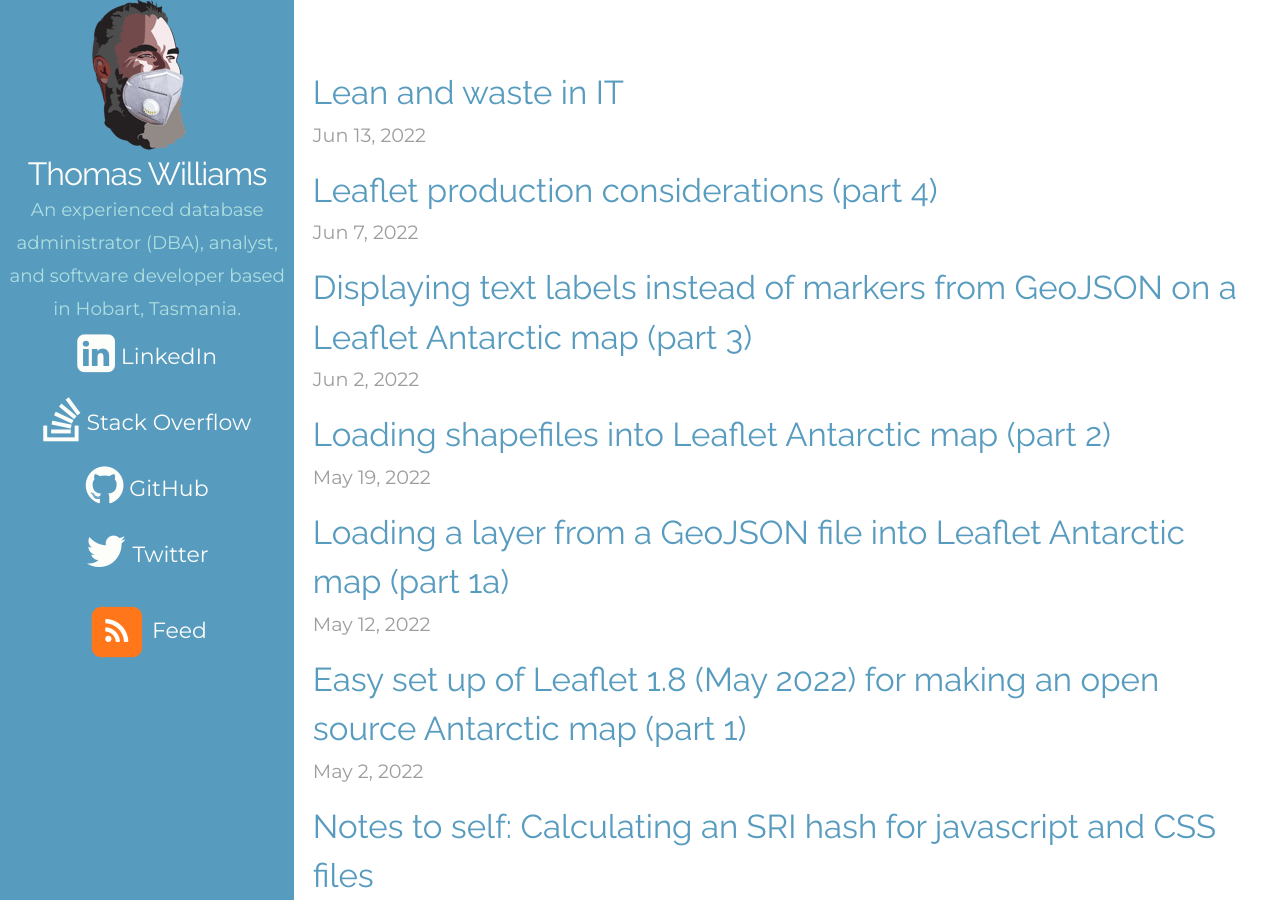
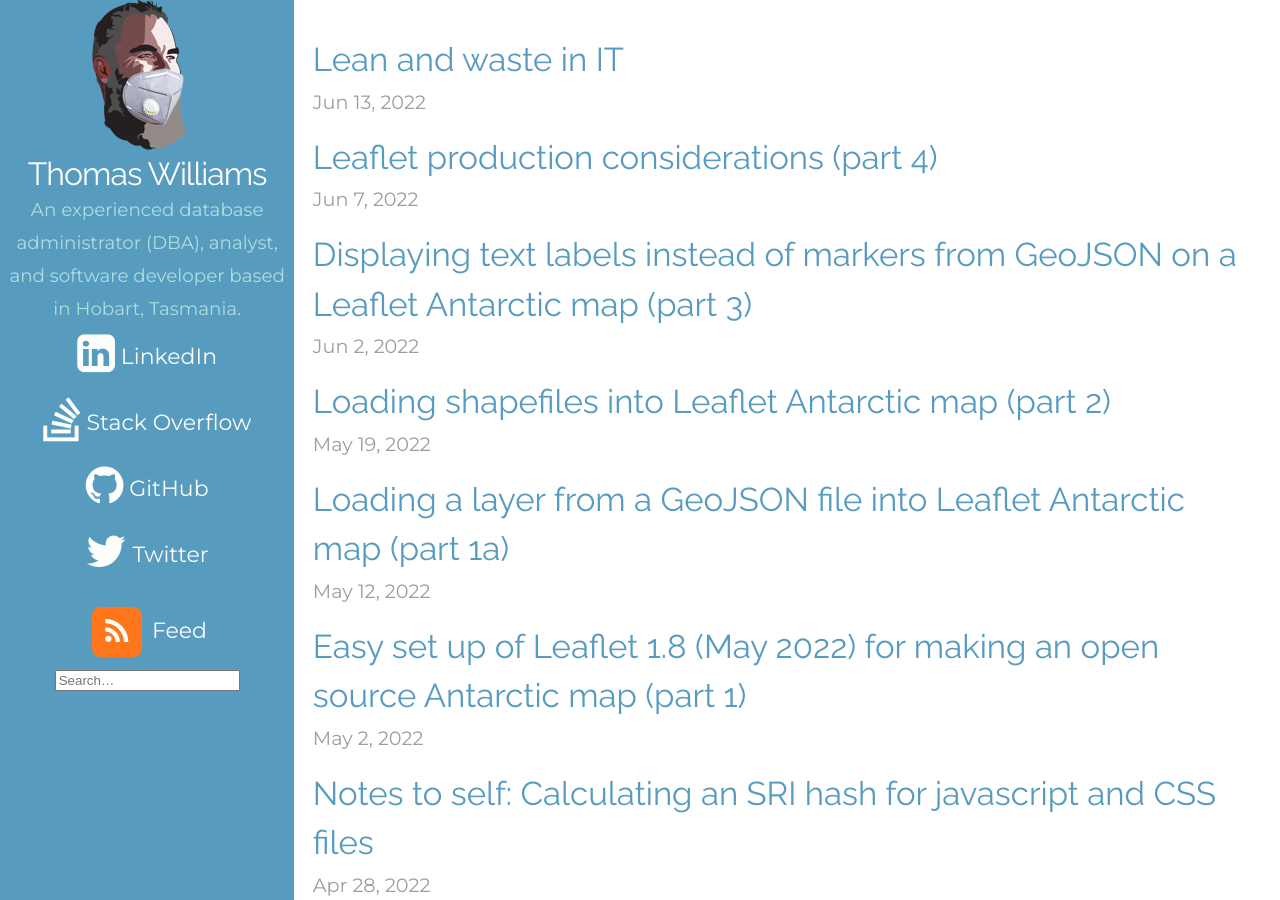
Before and after one commit to thomasswilliams/thomasswilliams.github.io, a Jekyll site: the page built from index.html, in a window 1280 px wide and 900 px high. Built offline with Jekyll 4.4.1, drawn with Linux system fonts in a browser that asks for light colours; nearby versions of some CDN libraries.

Commit message:
Added search box

```diff
--- a/_includes/head.html
+++ b/_includes/head.html
@@ -11,13 +11,13 @@
   <link rel="preconnect" href="https://fonts.googleapis.com">
   <link rel="preconnect" href="https://fonts.gstatic.com/" crossorigin="anonymous">
   <!-- FontAwesome glyphs and icons -->
-  <link rel="stylesheet" href="https://cdnjs.cloudflare.com/ajax/libs/font-awesome/4.5.0/css/font-awesome.min.css" crossorigin="anonymous">>
+  <link rel="stylesheet" href="https://cdnjs.cloudflare.com/ajax/libs/font-awesome/4.5.0/css/font-awesome.min.css" crossorigin="anonymous">
   <!-- Google fonts -->
   <link rel="stylesheet" href="https://fonts.googleapis.com/css2?family=Montserrat:ital,wght@0,400;0,700;1,400;1,700&display=swap" crossorigin="anonymous">
   <link rel="stylesheet" href="https://fonts.googleapis.com/css2?family=Raleway&display=swap" crossorigin="anonymous">
   <link rel="stylesheet" href="https://fonts.googleapis.com/css2?family=Source+Code+Pro&display=swap" crossorigin="anonymous">
   <!-- local styles -->
-  <link rel="stylesheet" href="{{ "/css/main.css" | prepend: site.baseurl }}">
+  <link rel="stylesheet" href="{{ '/css/main.css' | prepend: site.baseurl }}">
   <!-- Atom feed -->
   <link rel="alternate" type="application/atom+xml" title="{{ site.title | escape }}" href="/atom.xml" />
 
--- a/_includes/header.html
+++ b/_includes/header.html
@@ -13,10 +13,6 @@
     <li><a href="https://github.com/thomasswilliams" target="_blank" rel="noopener noreferrer" title="My GitHub overview"><i class="fa fa-github fa-2x" aria-hidden="true"></i> <span class="username">GitHub</span></a></li>
     <li><a href="https://twitter.com/tswilliams4" target="_blank" rel="noopener noreferrer" title="My Twitter profile"><i class="fa fa-twitter fa-2x" aria-hidden="true"></i> <span class="username">Twitter</span></a></li>
   </ul>
-  <!-- search page -->
-  <!-- <a href="/search.html" title="Google search">
-    <i class="fa fa-search fa-2x" style="color:#ffffff"></i> Search
-  </a> -->
   <!-- Atom feed -->
   <a href="/atom.xml" title="Atom feed">
     <span class="fa-stack fa-lg">
@@ -24,4 +20,6 @@
       <i class="fa fa-rss fa-stack-1x"></i>
     </span> Feed
   </a>
+  <!-- search box -->
+  <input id="searchBox" type="search" placeholder="Search…">
 </header>
```
Also changed, not shown: _includes/footer.html (line endings or trailing spaces).
